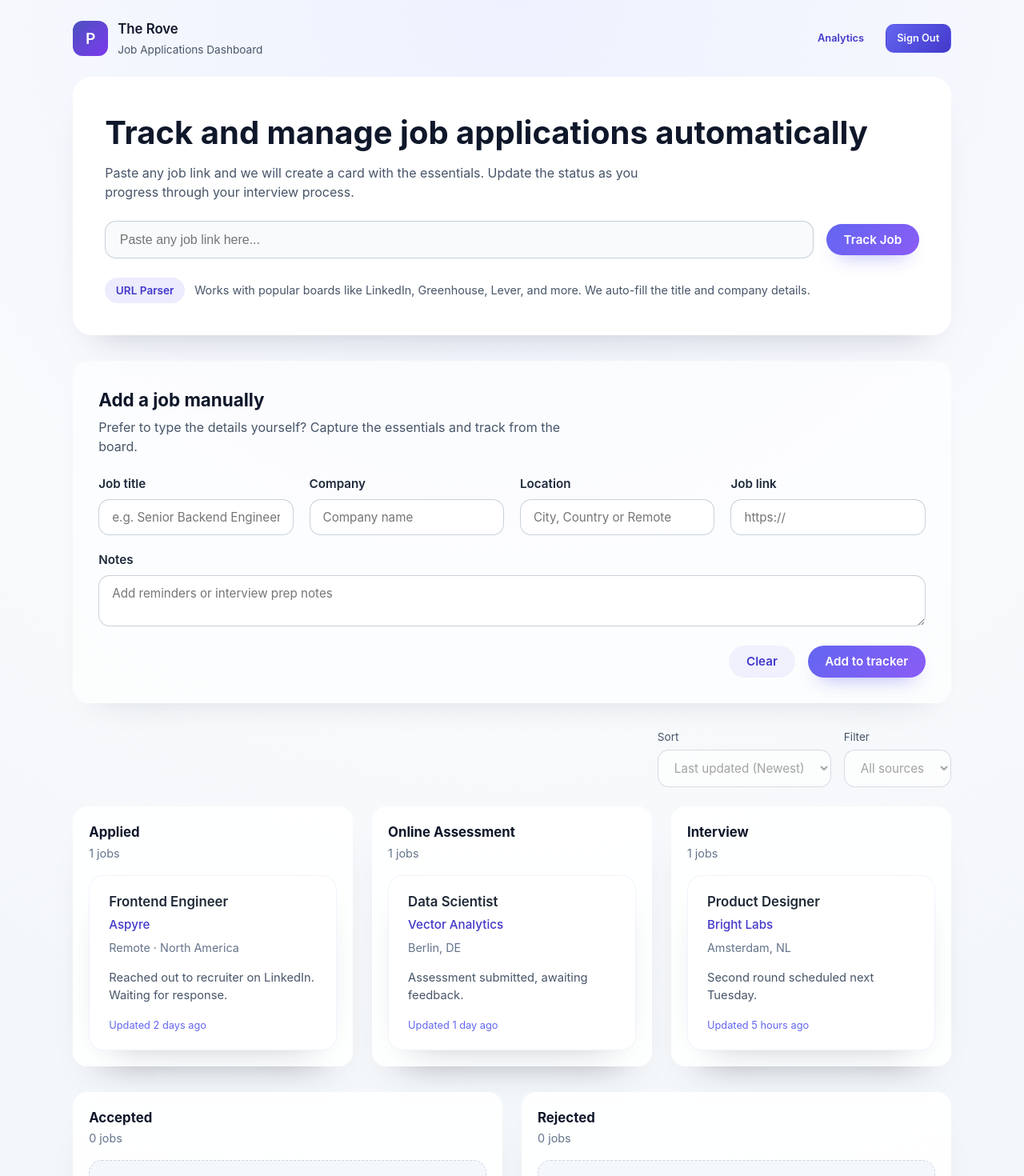
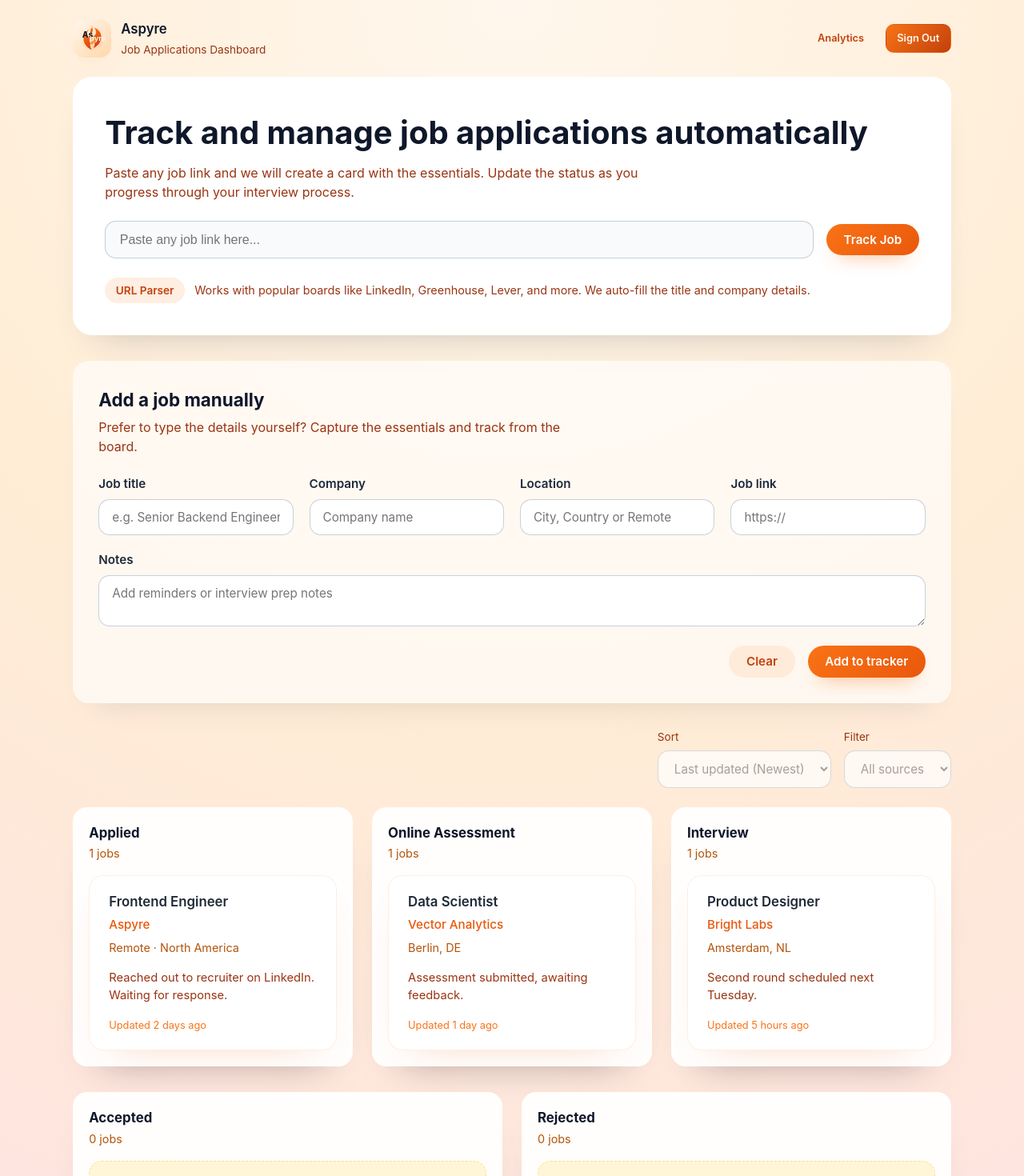
Before and after one commit to fernandwill/aspyre, a React app in the folder frontend/: page / in a window 1280 px wide. Shown: the top 1470 px of the page at 80% size. Built offline with nearby package versions, Linux system fonts and the light colour scheme; the HTML template or start-up script is replaced by a standard one.

Commit message:
Apply fire-themed branding

```diff
--- a/frontend/src/App.css
+++ b/frontend/src/App.css
@@ -1,6 +1,6 @@
 .app {
   min-height: 100vh;
-  background: radial-gradient(circle at top, #eef2ff 0%, #f8fafc 45%, #f1f5f9 100%);
+  background: radial-gradient(circle at top, #fff7ed 0%, #ffedd5 45%, #fee2e2 100%);
   color: #0f172a;
   font-family: 'Inter', system-ui, -apple-system, BlinkMacSystemFont, 'Segoe UI', sans-serif;
   padding-bottom: 4rem;
@@ -22,15 +22,20 @@
 }
 
 .brand-icon {
-  width: 44px;
-  height: 44px;
-  border-radius: 12px;
-  background: linear-gradient(135deg, #4c51bf, #7c3aed);
-  color: white;
+  width: 48px;
+  height: 48px;
+  border-radius: 14px;
+  background: linear-gradient(135deg, #fff7ed, #fed7aa);
   display: grid;
   place-items: center;
-  font-weight: 600;
-  font-size: 1.2rem;
+  padding: 0.35rem;
+  box-shadow: 0 16px 30px -20px rgba(234, 88, 12, 0.6);
+}
+
+.brand-icon img {
+  width: 100%;
+  height: 100%;
+  object-fit: contain;
 }
 
 .brand-meta {
@@ -46,7 +51,7 @@
 
 .brand-tag {
   font-size: 0.85rem;
-  color: #475569;
+  color: #9a3412;
 }
 
 .header-actions {
@@ -70,24 +75,24 @@
 }
 
 .primary-button {
-  background: linear-gradient(135deg, #6366f1, #8b5cf6);
+  background: linear-gradient(135deg, #f97316, #ea580c);
   color: white;
-  box-shadow: 0 12px 25px -15px rgba(99, 102, 241, 0.9);
+  box-shadow: 0 12px 25px -15px rgba(249, 115, 22, 0.9);
 }
 
 .primary-button:hover {
   transform: translateY(-1px);
-  box-shadow: 0 14px 30px -15px rgba(99, 102, 241, 1);
+  box-shadow: 0 14px 30px -15px rgba(249, 115, 22, 1);
 }
 
 .ghost-button {
-  background: rgba(99, 102, 241, 0.08);
-  color: #4338ca;
+  background: rgba(249, 115, 22, 0.1);
+  color: #c2410c;
 }
 
 .ghost-button:hover {
   transform: translateY(-1px);
-  box-shadow: inset 0 0 0 1px rgba(99, 102, 241, 0.25);
+  box-shadow: inset 0 0 0 1px rgba(234, 88, 12, 0.25);
 }
 
 .app-main {
@@ -116,7 +121,7 @@
 
 .ingest-header p {
   margin: 0.5rem 0 0;
-  color: #475569;
+  color: #9a3412;
   max-width: 680px;
 }
 
@@ -139,8 +144,8 @@
 
 .link-input:focus {
   outline: none;
-  border-color: #6366f1;
-  box-shadow: 0 0 0 4px rgba(99, 102, 241, 0.15);
+  border-color: #f97316;
+  box-shadow: 0 0 0 4px rgba(249, 115, 22, 0.18);
 }
 
 .ingest-hint {
@@ -148,7 +153,7 @@
   gap: 0.75rem;
   align-items: center;
   font-size: 0.9rem;
-  color: #475569;
+  color: #9a3412;
 }
 
 .hint-pill {
@@ -157,8 +162,8 @@
   justify-content: center;
   padding: 0.35rem 0.85rem;
   border-radius: 999px;
-  background: rgba(99, 102, 241, 0.12);
-  color: #4338ca;
+  background: rgba(249, 115, 22, 0.12);
+  color: #c2410c;
   font-weight: 600;
   font-size: 0.85rem;
 }
@@ -183,7 +188,7 @@
 
 .manual-form__header p {
   margin: 0.35rem 0 0;
-  color: #475569;
+  color: #9a3412;
   max-width: 600px;
 }
 
@@ -221,8 +226,8 @@
 .field textarea:focus,
 .toolbar-group select:focus {
   outline: none;
-  border-color: #6366f1;
-  box-shadow: 0 0 0 3px rgba(99, 102, 241, 0.15);
+  border-color: #f97316;
+  box-shadow: 0 0 0 3px rgba(249, 115, 22, 0.18);
 }
 
 .field textarea {
@@ -257,7 +262,7 @@
   display: flex;
   flex-direction: column;
   gap: 0.4rem;
-  color: #475569;
+  color: #9a3412;
   font-size: 0.85rem;
 }
 
@@ -299,7 +304,7 @@
 
 .column-count {
   font-size: 0.9rem;
-  color: #64748b;
+  color: #b45309;
 }
 
 .column-content {
@@ -309,8 +314,8 @@
 }
 
 .board-column--active {
-  box-shadow: 0 0 0 2px rgba(99, 102, 241, 0.35), 0 28px 45px -35px rgba(15, 23, 42, 0.35);
-  background: rgba(224, 231, 255, 0.45);
+  box-shadow: 0 0 0 2px rgba(249, 115, 22, 0.35), 0 28px 45px -35px rgba(234, 88, 12, 0.35);
+  background: rgba(254, 215, 170, 0.45);
 }
 
 
@@ -323,14 +328,14 @@
   display: flex;
   flex-direction: column;
   gap: 1rem;
-  box-shadow: 0 18px 45px -32px rgba(15, 23, 42, 0.4);
-  border: 1px solid rgba(99, 102, 241, 0.08);
+  box-shadow: 0 18px 45px -32px rgba(234, 88, 12, 0.35);
+  border: 1px solid rgba(249, 115, 22, 0.12);
   transition: border-color 0.2s ease, box-shadow 0.2s ease, transform 0.2s ease;
 }
 
 .job-card:hover {
-  border-color: rgba(99, 102, 241, 0.45);
-  box-shadow: 0 0 0 3px rgba(99, 102, 241, 0.2), 0 22px 55px -34px rgba(15, 23, 42, 0.45);
+  border-color: rgba(249, 115, 22, 0.45);
+  box-shadow: 0 0 0 3px rgba(249, 115, 22, 0.2), 0 22px 55px -34px rgba(234, 88, 12, 0.4);
   transform: translateY(-2px);
 }
 
@@ -344,9 +349,9 @@
   width: 34px;
   height: 34px;
   border-radius: 10px;
-  border: 1px solid rgba(99, 102, 241, 0.25);
-  background: rgba(99, 102, 241, 0.08);
-  color: #4338ca;
+  border: 1px solid rgba(249, 115, 22, 0.35);
+  background: rgba(249, 115, 22, 0.1);
+  color: #c2410c;
   cursor: pointer;
   opacity: 0;
   transform: translateY(-6px);
@@ -368,14 +373,14 @@
 }
 
 .job-card__edit-icon:hover {
-  background: rgba(99, 102, 241, 0.18);
-  border-color: rgba(99, 102, 241, 0.45);
-  box-shadow: 0 12px 30px -20px rgba(79, 70, 229, 0.4);
+  background: rgba(249, 115, 22, 0.18);
+  border-color: rgba(234, 88, 12, 0.45);
+  box-shadow: 0 12px 30px -20px rgba(234, 88, 12, 0.45);
 }
 
 .job-card__edit-icon:focus-visible {
   outline: none;
-  box-shadow: 0 0 0 3px rgba(99, 102, 241, 0.35);
+  box-shadow: 0 0 0 3px rgba(249, 115, 22, 0.35);
 }
 
 .job-card__header {
@@ -401,7 +406,7 @@
 }
 
 .job-card__title:hover {
-  color: #4338ca;
+  color: #ea580c;
   transform: translateY(-1px);
 }
 
@@ -411,13 +416,13 @@
 
 .job-card__company {
   font-size: 0.95rem;
-  color: #4338ca;
+  color: #ea580c;
   font-weight: 500;
 }
 
 .job-card__location {
   font-size: 0.9rem;
-  color: #64748b;
+  color: #b45309;
 }
 
 .job-card[draggable='true'] {
@@ -432,7 +437,7 @@
 
 .job-card__notes {
   margin: 0;
-  color: #475569;
+  color: #9a3412;
   font-size: 0.92rem;
   line-height: 1.5;
 }
@@ -442,16 +447,16 @@
   justify-content: space-between;
   align-items: center;
   font-size: 0.8rem;
-  color: #6366f1;
+  color: #f97316;
 }
 
 .empty-state {
-  background: rgba(241, 245, 249, 0.7);
+  background: rgba(254, 243, 199, 0.7);
   border-radius: 16px;
   padding: 1.5rem;
   text-align: center;
-  color: #64748b;
-  border: 1px dashed rgba(148, 163, 184, 0.4);
+  color: #9a3412;
+  border: 1px dashed rgba(251, 191, 36, 0.4);
   font-size: 0.9rem;
   display: flex;
   flex-direction: column;
@@ -499,38 +504,38 @@
 }
 
 .shadcn-button--default {
-  background: linear-gradient(135deg, #6366f1, #4338ca);
-  color: #f8fafc;
-  box-shadow: 0 18px 35px -20px rgba(79, 70, 229, 0.6);
+  background: linear-gradient(135deg, #f97316, #c2410c);
+  color: #fff7ed;
+  box-shadow: 0 18px 35px -20px rgba(234, 88, 12, 0.55);
 }
 
 .shadcn-button--default:hover {
-  background: linear-gradient(135deg, #4f46e5, #3730a3);
+  background: linear-gradient(135deg, #ea580c, #9a3412);
   transform: translateY(-1px);
-  box-shadow: 0 22px 40px -18px rgba(79, 70, 229, 0.7);
+  box-shadow: 0 22px 40px -18px rgba(234, 88, 12, 0.6);
 }
 
 .shadcn-button--outline {
   background: rgba(255, 255, 255, 0.95);
-  color: #312e81;
-  border-color: rgba(99, 102, 241, 0.45);
-  box-shadow: 0 12px 25px -20px rgba(99, 102, 241, 0.4);
+  color: #9a3412;
+  border-color: rgba(249, 115, 22, 0.4);
+  box-shadow: 0 12px 25px -20px rgba(249, 115, 22, 0.35);
 }
 
 .shadcn-button--outline:hover {
-  background: rgba(99, 102, 241, 0.06);
-  border-color: rgba(79, 70, 229, 0.55);
+  background: rgba(254, 215, 170, 0.35);
+  border-color: rgba(234, 88, 12, 0.55);
   transform: translateY(-1px);
-  box-shadow: 0 16px 30px -18px rgba(99, 102, 241, 0.45);
+  box-shadow: 0 16px 30px -18px rgba(234, 88, 12, 0.4);
 }
 
 .shadcn-button--ghost {
   background: transparent;
-  color: #4338ca;
+  color: #c2410c;
 }
 
 .shadcn-button--ghost:hover {
-  background: rgba(99, 102, 241, 0.08);
+  background: rgba(249, 115, 22, 0.12);
   transform: translateY(-1px);
 }
 
--- a/frontend/src/App.jsx
+++ b/frontend/src/App.jsx
@@ -1,6 +1,7 @@
 import { useMemo, useState } from 'react'
 import './App.css'
 import { Button } from './components/ui/button'
+import aspyreLogo from './assets/aspyre-icon.svg'
 
 const STATUSES = [
   'Applied',
@@ -297,9 +298,11 @@ function App() {
     <div className="app">
       <header className="app-header">
         <div className="brand">
-          <div className="brand-icon">P</div>
+          <div className="brand-icon">
+            <img src={aspyreLogo} alt="Aspyre logo" />
+          </div>
           <div className="brand-meta">
-            <span className="brand-name">The Rove</span>
+            <span className="brand-name">Aspyre</span>
             <span className="brand-tag">Job Applications Dashboard</span>
           </div>
         </div>
--- a/frontend/src/index.css
+++ b/frontend/src/index.css
@@ -3,7 +3,7 @@
   line-height: 1.5;
   font-weight: 400;
   color: #0f172a;
-  background-color: #f1f5f9;
+  background-color: #fff7ed;
   font-synthesis: none;
   text-rendering: optimizeLegibility;
   -webkit-font-smoothing: antialiased;
@@ -26,7 +26,7 @@ a:hover {
 body {
   margin: 0;
   min-height: 100vh;
-  background: radial-gradient(circle at top, #eef2ff 0%, #f8fafc 45%, #f1f5f9 100%);
+  background: radial-gradient(circle at top, #fff7ed 0%, #ffedd5 45%, #fee2e2 100%);
 }
 
 button {
```
Also changed, not shown: frontend/src/assets/aspyre-icon.svg (added).
